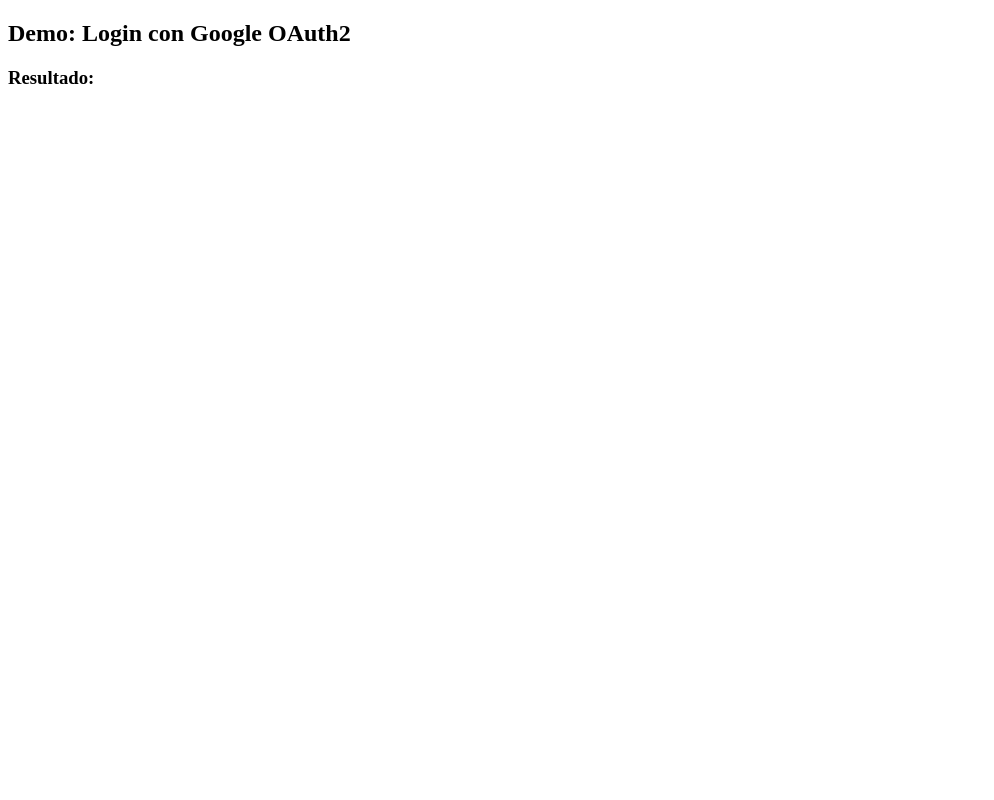
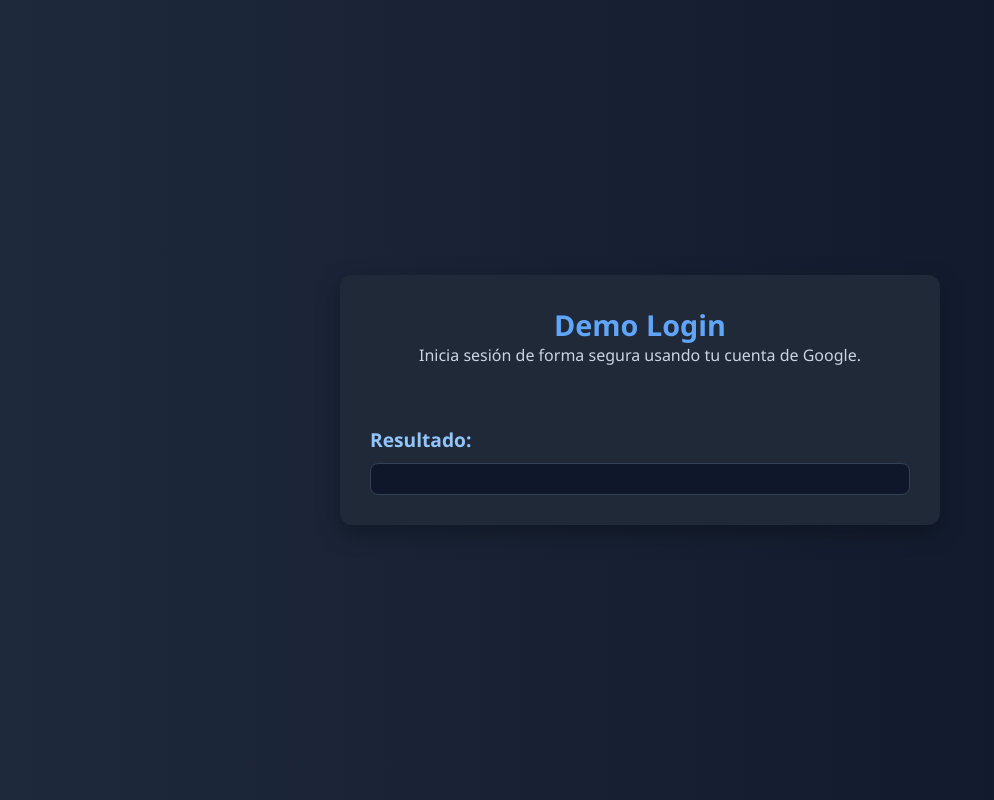
Before and after one commit to 10santiago12/Ejemplo-Microservicios, a plain HTML site: page index.html in a window 1280 px wide. Shown: the whole page, without its empty margins (0-994 px from the left). Drawn offline with Linux system fonts and the light colour scheme.

Commit message:
cambios de diseño

```diff
--- a/index.html
+++ b/index.html
@@ -3,17 +3,14 @@
 <head>
   <meta charset="UTF-8">
   <title>Demo Login con Google OAuth2</title>
+  <link rel="stylesheet" href="styles.css">
   <script src="https://accounts.google.com/gsi/client" async defer></script>
   <script>
-    // Esta función se llama cuando el usuario inicia sesión
     function handleCredentialResponse(response) {
       console.log("JWT Token:", response.credential);
-
-      // 1. Mostrar datos decodificados en consola (solo para debug)
       const data = JSON.parse(atob(response.credential.split(".")[1]));
       console.log("Usuario (decodificado en el front):", data);
 
-      // 2. Mandar token al backend FastAPI
       fetch("http://127.0.0.1:5000/perfil", {
         method: "GET",
         headers: {
@@ -27,29 +24,36 @@
       .then(data => {
         console.log("Respuesta del backend:", data);
         document.getElementById("output").innerText =
-          `✔️ Validado en backend\n\n${data.mensaje}\nEmail: ${data.email}\nFoto: ${data.foto}`;
+          `Validado en backend\n\n${data.mensaje}\nEmail: ${data.email}\nFoto: ${data.foto}`;
       })
       .catch(err => {
         console.error(err);
         document.getElementById("output").innerText =
-          "❌ Error validando con backend: " + err;
+          "Error validando con backend: " + err;
       });
     }
   </script>
 </head>
 <body>
-  <h2>Demo: Login con Google OAuth2</h2>
+  <div class="container">
+    <header>
+      <h1>Demo Login</h1>
+      <p>Inicia sesión de forma segura usando tu cuenta de Google.</p>
+    </header>
 
-  <!-- Botón de Google -->
-  <div id="g_id_onload"
-       data-client_id="440257891541-faoulq5g61v2efoen1qj5mk0fa2r7jnm.apps.googleusercontent.com"
-       data-callback="handleCredentialResponse"
-       data-auto_prompt="false">
+    <section class="login-section">
+      <div id="g_id_onload"
+           data-client_id="440257891541-faoulq5g61v2efoen1qj5mk0fa2r7jnm.apps.googleusercontent.com"
+           data-callback="handleCredentialResponse"
+           data-auto_prompt="false">
+      </div>
+      <div class="g_id_signin" data-type="standard"></div>
+    </section>
+
+    <section class="result-section">
+      <h2>Resultado:</h2>
+      <pre id="output" class="output-box"></pre>
+    </section>
   </div>
-
-  <div class="g_id_signin" data-type="standard"></div>
-
-  <h3>Resultado:</h3>
-  <pre id="output"></pre>
 </body>
 </html>
--- /dev/null
+++ b/styles.css
@@ -0,0 +1,68 @@
+/* Reset básico */
+* {
+  margin: 0;
+  padding: 0;
+  box-sizing: border-box;
+}
+
+/* Fondo general y tipografía */
+body {
+  font-family: 'Segoe UI', Tahoma, Geneva, Verdana, sans-serif;
+  background: linear-gradient(to right, #1e293b, #0f172a); /* azul oscuro */
+  color: #e2e8f0; /* gris claro */
+  height: 100vh;
+  display: flex;
+  align-items: center;
+  justify-content: center;
+}
+
+/* Contenedor principal */
+.container {
+  max-width: 600px;
+  width: 100%;
+  background-color: #1f2937; /* gris oscuro */
+  border-radius: 12px;
+  box-shadow: 0 8px 24px rgba(0, 0, 0, 0.3);
+  padding: 30px;
+}
+
+/* Encabezado */
+header {
+  text-align: center;
+  margin-bottom: 30px;
+}
+
+header h1 {
+  font-size: 1.8em;
+  color: #60a5fa; /* azul claro */
+}
+
+header p {
+  font-size: 1em;
+  color: #cbd5e1;
+}
+
+/* Sección de login */
+.login-section {
+  display: flex;
+  justify-content: center;
+  margin-bottom: 30px;
+}
+
+/* Sección de resultado */
+.result-section h2 {
+  font-size: 1.2em;
+  margin-bottom: 10px;
+  color: #93c5fd; /* azul suave */
+}
+
+.output-box {
+  background-color: #0f172a; /* fondo más oscuro */
+  border: 1px solid #334155;
+  border-radius: 8px;
+  padding: 15px;
+  font-family: monospace;
+  white-space: pre-wrap;
+  word-wrap: break-word;
+  color: #e2e8f0;
+}
```
Also changed, not shown: 1 other file.
